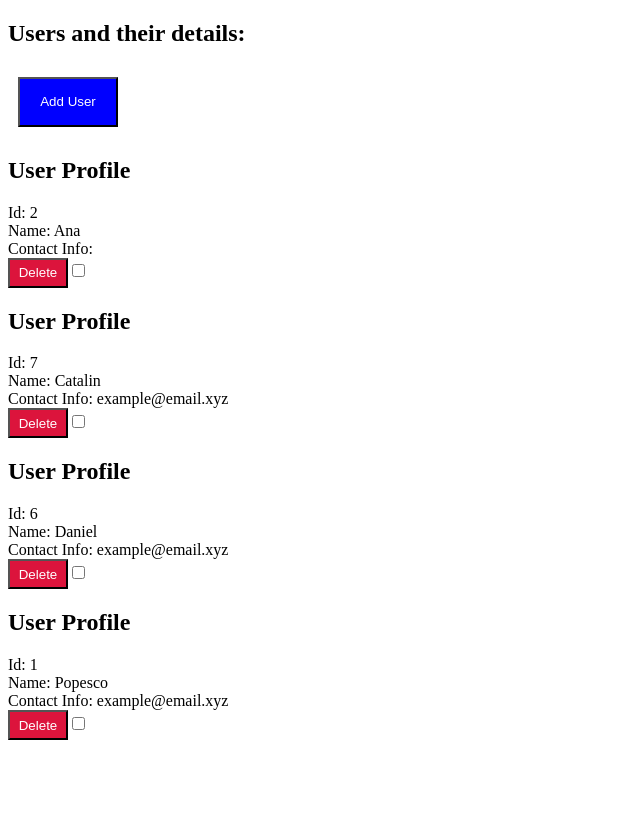
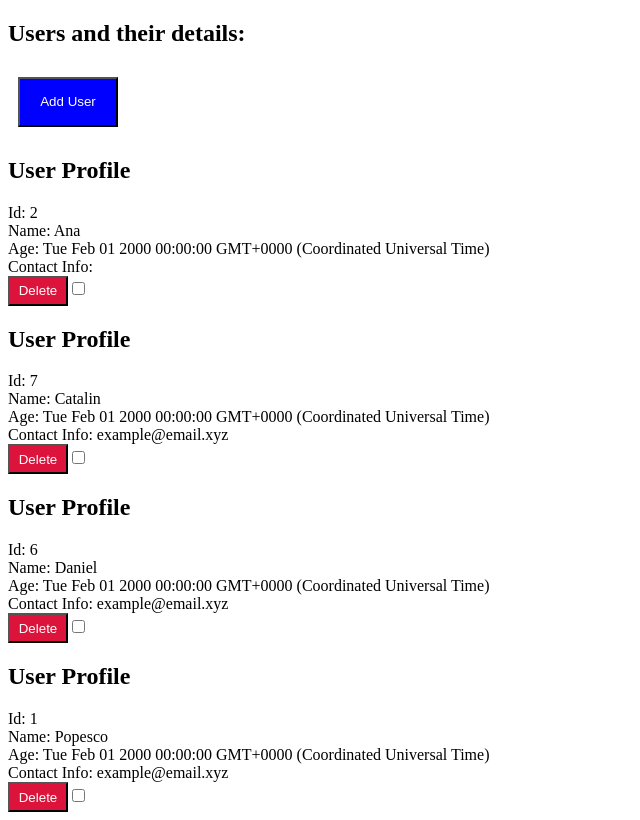
Before and after one commit to mgandore/introduction-to-angular, an Angular app in the folder component-interaction/: page / in a window 1280 px wide. Shown: the whole page, without its empty margins (0-640 px from the left). Built offline with nearby package versions, Linux system fonts and the light colour scheme.

Commit message:
Add dateOfBirth prop to users
Modify mothods of user-list.component and user-details template
in consequence of the new added prop.
*TODO: Implement pipe to display age.

```diff
--- a/component-interaction/src/app/user-details/user-details.component.html
+++ b/component-interaction/src/app/user-details/user-details.component.html
@@ -1,6 +1,7 @@
 <h2>User Profile</h2>
 <div>Id: {{user?.id}}</div>
 <div>Name: {{user?.name}}</div>
+<div>Age: {{user?.dateOfBirth}}</div>
 <div>Contact Info: {{user?.contact}}</div>
 <button (click)="handleDeleteClick()">Delete</button>
 <input type="checkbox" (click)="handleChecked()">
--- a/component-interaction/src/app/user-list/user-list.component.ts
+++ b/component-interaction/src/app/user-list/user-list.component.ts
@@ -25,24 +25,28 @@ export class UserListComponent implements OnInit {
 			{
 				id: 7,
 				name: "Catalin",
-				contact: "example@email.xyz"
+				contact: "example@email.xyz",
+				dateOfBirth: new Date(2000, 1, 1)
 			},
 
 			{
 				id: 6,
 				name: "Daniel",
-				contact: "example@email.xyz"
+				contact: "example@email.xyz",
+				dateOfBirth: new Date(2000, 1, 1)
 			},
 
 			{
 				id: 1,
 				name: "Popesco",
-				contact: "example@email.xyz"
+				contact: "example@email.xyz",
+				dateOfBirth: new Date(2000, 1, 1)
 			},
 
 			{
 				id: 2,
 				name: "Ana",
+				dateOfBirth: new Date(2000, 1, 1)
 			}
 		];
 	}
@@ -63,12 +67,24 @@ export class UserListComponent implements OnInit {
 		return randomText;
 	}
 
+	public getRandomNumForDate(input?: string): number {
+		if (input === "year") {
+			return Math.floor(Math.random() * 100) + 1900;
+		} else if (input === "month") {
+			return Math.floor(Math.random() * 12) + 1;
+		}
+		return Math.floor(Math.random() * 31) + 1;
+
+
+	}
+
 	public handleAddClick(): void {
 		this.allUsers.push(
 			{
 				id: Math.floor(Math.random() * 100),
 				name: this.getRandomText(),
-				contact: this.getRandomText()
+				contact: this.getRandomText(),
+				dateOfBirth: new Date(this.getRandomNumForDate("year"), this.getRandomNumForDate("month"), this.getRandomNumForDate())
 			});
 		this.allUsers = [...this.allUsers];
 	}
--- a/component-interaction/src/app/user.model.ts
+++ b/component-interaction/src/app/user.model.ts
@@ -2,5 +2,5 @@ export class UserModel {
 	public id?: number = 0;
 	public name?: string = "DEFAULT_VALUE";
 	public contact?: string = "DEFAULT_VALUE";
-
+	public dateOfBirth: Date = new Date(2000, 12, 12)
 }
```
